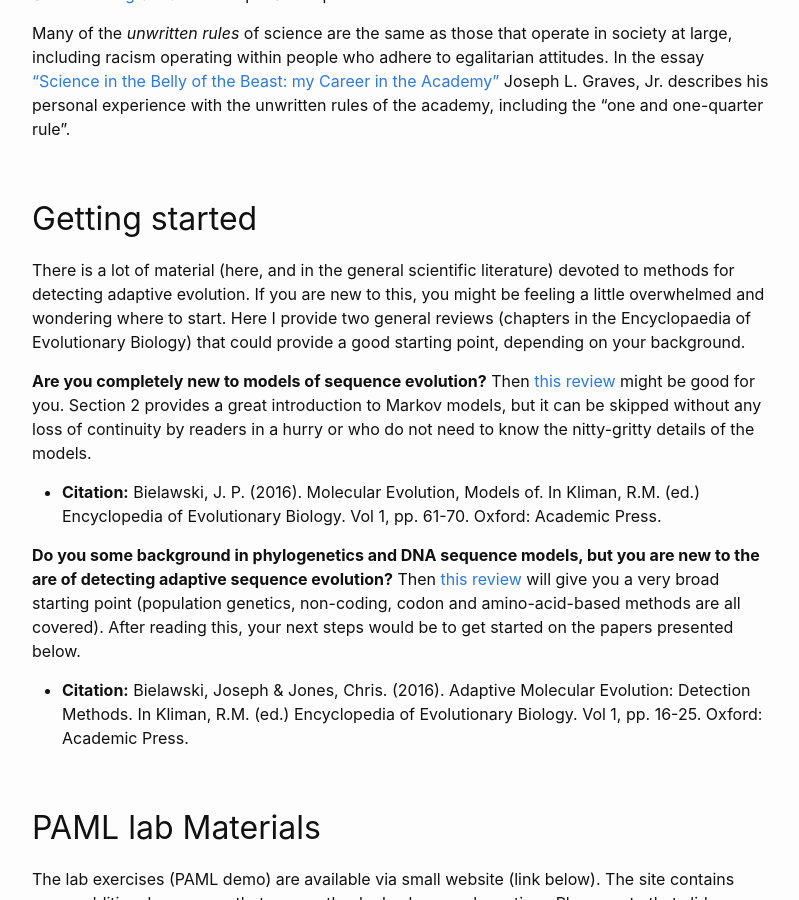
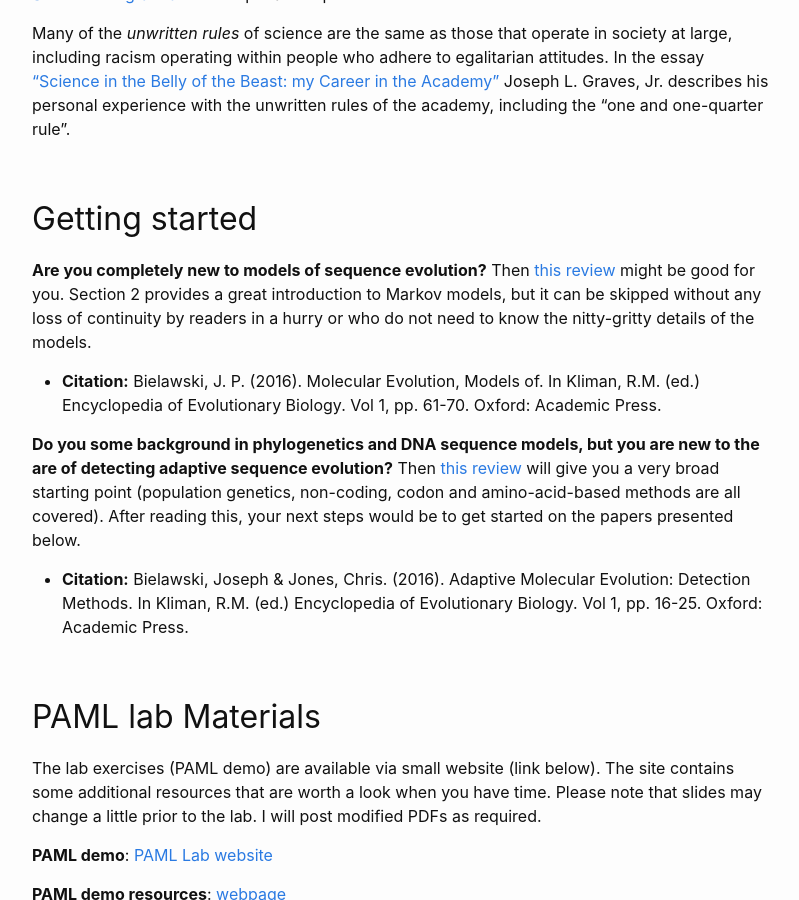
Before and after one commit to molevolworkshop/molevolworkshop.github.io, a Jekyll site: the page built from faculty/bielawski/bielawski.md, in a window 1280 px wide and 900 px high, scrolled down 803 px. Shown: the whole window, without its empty margins (238-1037 px from the left). Built offline with Jekyll 4.4.1, drawn with Linux system fonts in a browser that asks for light colours.

Commit message:
Update bielawski.md
minor

```diff
--- a/faculty/bielawski/bielawski.md
+++ b/faculty/bielawski/bielawski.md
@@ -33,8 +33,6 @@ Many of the *unwritten rules* of science are the same as those that operate in s
 <br>
 
 ## Getting started
-
-There is a lot of material (here, and in the general scientific literature) devoted to methods for detecting adaptive evolution.  If you are new to this, you might be feeling a little overwhelmed and wondering where to start.  Here I provide two general reviews (chapters in the Encyclopaedia of Evolutionary Biology) that could provide a good starting point, depending on your background.
 
 **Are you completely new to models of sequence evolution?**  Then [this review](http://awarnach.mathstat.dal.ca/~joeb/PAML_lab/resources/00209.PUBLISHED.pdf) might be good for you.  Section 2 provides a great introduction to Markov models, but it can be skipped without any loss of continuity by readers in a hurry or who do not need to know the nitty-gritty details of the models.
 
```
